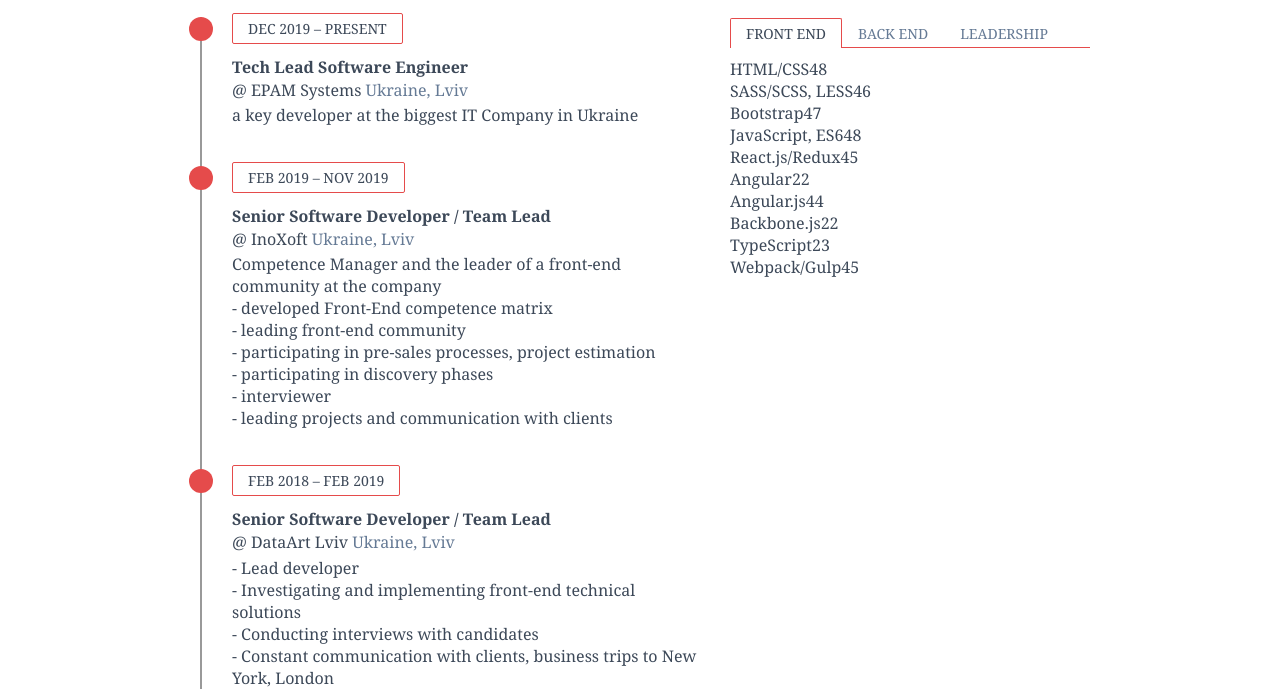
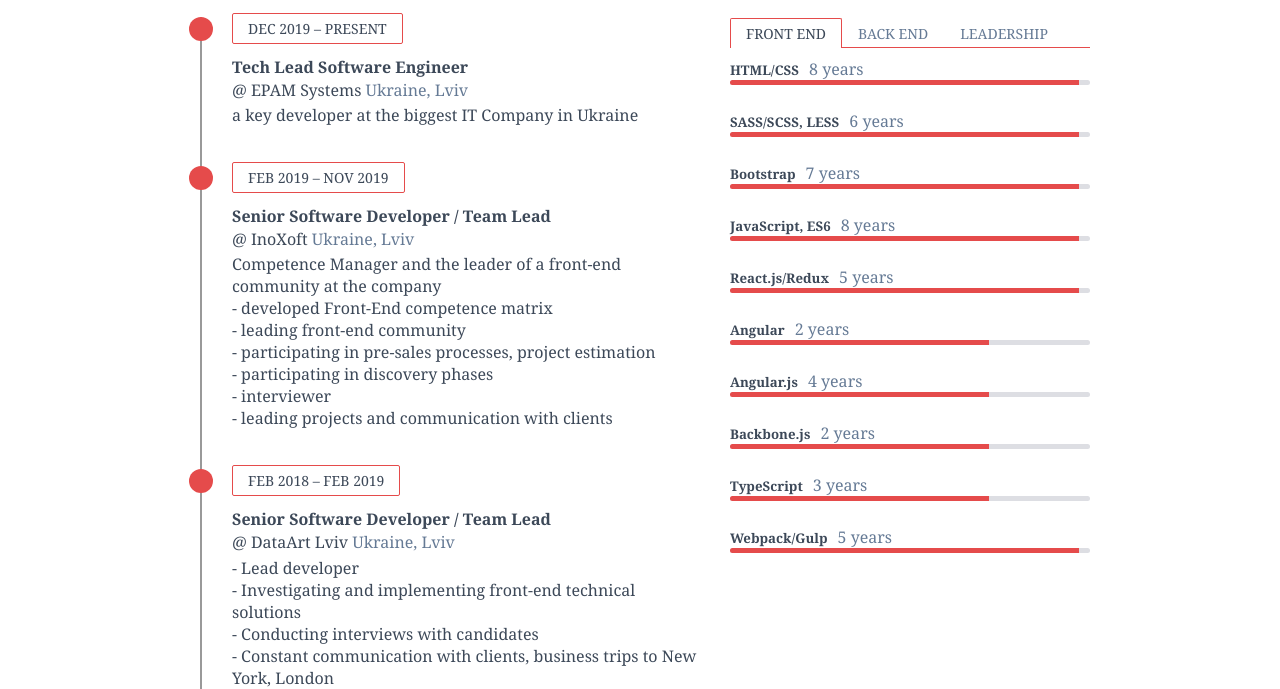
Before and after one commit to matiishyn/matiishyn, a Gatsby site: page /resume in a window 1280 px wide. Shown: the part 120-809 px from the top of the page. Built offline with nearby package versions, Linux system fonts and the light colour scheme; Gatsby itself is replaced by a stand-in of ours; what typography-theme-fairy-gates would draw is missing.

Commit message:
skill level

```diff
--- a/src/components/skills/data.js
+++ b/src/components/skills/data.js
@@ -36,22 +36,22 @@
       },
       {
         title: "Angular",
-        level: level.competent,
+        level: level.proficient,
         experience: 2,
       },
       {
         title: "Angular.js",
-        level: level.expert,
+        level: level.proficient,
         experience: 4,
       },
       {
         title: "Backbone.js",
-        level: level.competent,
+        level: level.proficient,
         experience: 2,
       },
       {
         title: "TypeScript",
-        level: level.competent,
+        level: level.proficient,
         experience: 3,
       },
       {
@@ -66,22 +66,22 @@
     groupSkills: [
       {
         title: "Node.js",
-        level: level.competent,
+        level: level.proficient,
         experience: 4,
       },
       {
         title: "Express.js",
-        level: level.competent,
+        level: level.proficient,
         experience: 4,
       },
       {
         title: "Firebase DataBase",
-        level: level.competent,
+        level: level.proficient,
         experience: 3,
       },
       {
         title: "Firebase Functions",
-        level: level.competent,
+        level: level.proficient,
         experience: 3,
       },
       {
@@ -95,12 +95,12 @@
         experience: 2,
       },
       {
-        title: "AWS Lambda",
-        level: level.novice,
+        title: "AWS Infrastructure",
+        level: level.competent,
         experience: 1,
       },
       {
-        title: "AWS Infrastructure",
+        title: "AWS Lambda",
         level: level.novice,
         experience: 1,
       },
@@ -111,12 +111,12 @@
     groupSkills: [
       {
         title: "Team Lead",
-        level: level.competent,
+        level: level.proficient,
         experience: 4,
       },
       {
         title: "Agile scrum",
-        level: level.competent,
+        level: level.proficient,
         experience: 7,
       },
       {
--- a/src/components/skills/skill.jsx
+++ b/src/components/skills/skill.jsx
@@ -1,10 +1,19 @@
-import React from 'react';
+import React from "react"
+import "./skill.styles.scss"
 
-export const Skill = ({title, level, experience}) => (
+const MAX_LEVEL = 4
+
+export const Skill = ({ title, level, experience }) => (
   <div className="skill">
-    <span className="skill-title">{title}</span>
-    <span className="skill-level">{level}</span>
-    <span className="skill-experience">{experience}</span>
+    <h5 className="skill-title">{title}</h5>
+    <span className="skill-experience">{experience} years</span>
 
+    <div className="skill-bar">
+      <div
+        className="skill-bar-level"
+        style={{ width: `${(level * 100) / MAX_LEVEL - 3}%` }}
+      />
+      {/*{level}*/}
+    </div>
   </div>
-);
+)
--- /dev/null
+++ b/src/components/skills/skill.styles.scss
@@ -0,0 +1,32 @@
+@import "src/styles/variables";
+@import "src/styles/mixins";
+
+.skill {
+
+  .skill-title {
+    display: inline-block;
+    margin: 0;
+  }
+  .skill-experience {
+    font-size: 16px;
+    color: lighten($main-text-color, 20%);
+    margin: 0 10px;
+  }
+
+  .skill-bar {
+    width: 100%;
+    height: 5px;
+    background-color: #dddee3;
+    border-radius: 3px;
+    margin-bottom: 25px;
+    overflow: hidden;
+    position: relative;
+
+    .skill-bar-level {
+      position: absolute;
+      height: 100%;
+      background-color: $theme-color;
+      //width: 50%;
+    }
+  }
+}
```
